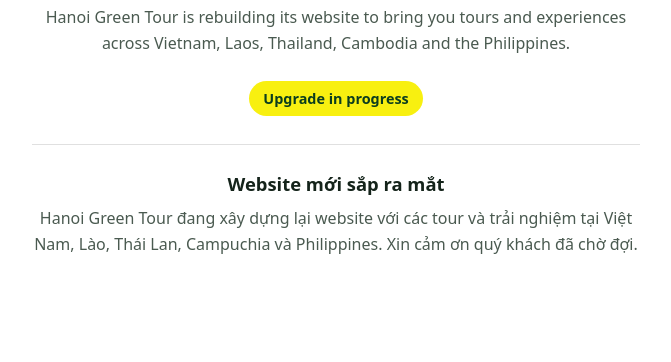
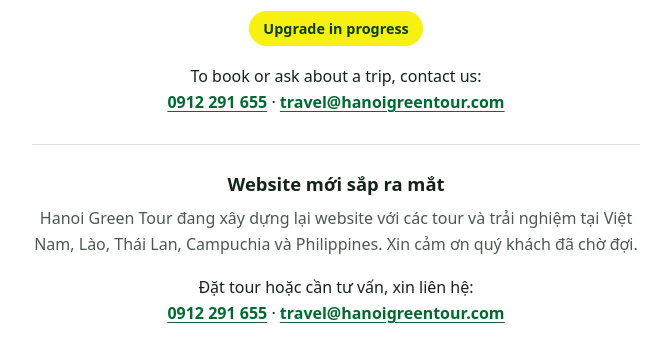
Before and after one commit to Hieusuyyy/hanoigreentour-holding, a plain HTML site: page index.html in a window 1280 px wide. Shown: the part 360-722 px from the top of the page, without its empty margins (304-975 px from the left). Drawn offline with Linux system fonts and the light colour scheme.

Commit message:
Add confirmed contact details to holding page
Co-Authored-By: Claude Sonnet 5.5 <noreply@anthropic.com>

```diff
--- a/index.html
+++ b/index.html
@@ -32,6 +32,8 @@
   p { margin: 8px 0; color: var(--muted); }
   .lang { margin-top: 28px; padding-top: 24px; border-top: 1px solid rgba(0,0,0,.12); }
   .lang h2 { font-size: 1.15rem; margin: 0 0 4px; color: var(--ink); }
+  .contact { margin-top: 18px; color: var(--ink); }
+  .contact a { color: var(--brand-800); font-weight: 600; text-decoration: underline; text-underline-offset: 3px; }
   .badge {
     display: inline-block; margin-top: 16px; padding: 6px 14px; border-radius: 999px;
     background: var(--accent); color: #0b3d1e; font-weight: 600; font-size: .9rem;
@@ -44,10 +46,16 @@
   <h1>Our new website is coming soon</h1>
   <p>Hanoi Green Tour is rebuilding its website to bring you tours and experiences across Vietnam, Laos, Thailand, Cambodia and the Philippines.</p>
   <span class="badge">Upgrade in progress</span>
+  <p class="contact">To book or ask about a trip, contact us:<br>
+    <a href="tel:+84912291655">0912 291 655</a> &middot;
+    <a href="mailto:travel@hanoigreentour.com">travel@hanoigreentour.com</a></p>
 
   <section class="lang" lang="vi">
     <h2>Website mới sắp ra mắt</h2>
     <p>Hanoi Green Tour đang xây dựng lại website với các tour và trải nghiệm tại Việt Nam, Lào, Thái Lan, Campuchia và Philippines. Xin cảm ơn quý khách đã chờ đợi.</p>
+    <p class="contact">Đặt tour hoặc cần tư vấn, xin liên hệ:<br>
+      <a href="tel:+84912291655">0912 291 655</a> &middot;
+      <a href="mailto:travel@hanoigreentour.com">travel@hanoigreentour.com</a></p>
   </section>
 </main>
 </body>
```
